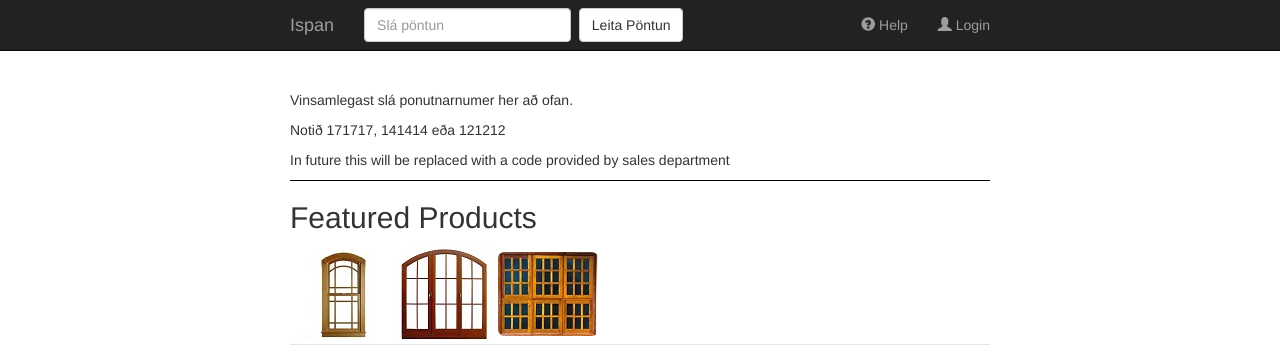
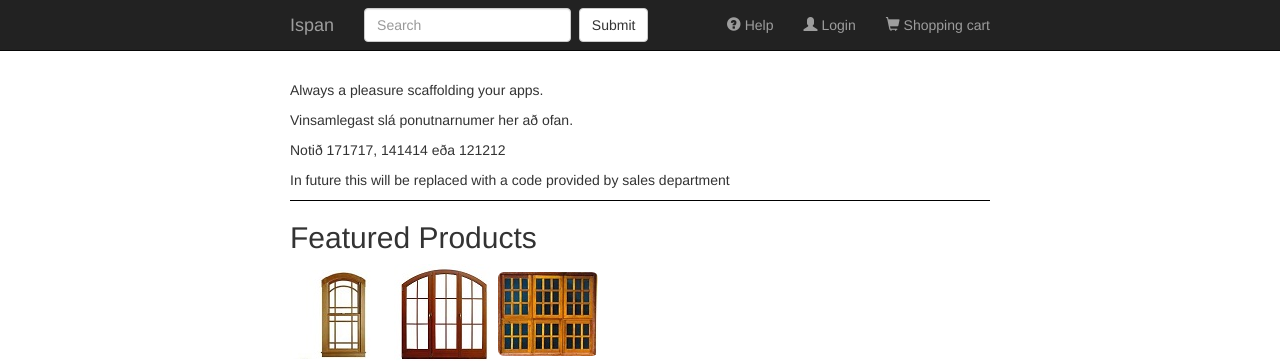
Before and after one commit to sergeyse/rack, a website: page app/index.html in a window 1280 px wide. Shown: the top 361 px of the page. Drawn offline with nearby package versions, Linux system fonts and the light colour scheme; some packages are replaced by stand-ins of ours; files that its build step writes are made by us from their sources.

Commit message:
changed index.html

```diff
--- a/Gruntfile.js
+++ b/Gruntfile.js
@@ -255,7 +255,7 @@ module.exports = function (grunt) {
             '*.{ico,png,txt}',
             '.htaccess',
             '*.html',
-            'views/{,*/}*.html',
+            'views/{,**/*}*.html',
             'bower_components/**/*',
             'images/{,*/}*.{webp}',
             'fonts/*',
--- a/app/index.html
+++ b/app/index.html
@@ -60,6 +60,7 @@
         <script src="scripts/app.js"></script>
         <script src="scripts/controllers/main.js"></script>
     <script src="scripts/controllers/search.js"></script>
+    <script src="scripts/directive/navbardir.js"></script>
         <!-- endbuild -->
 </body>
 </html>
--- a/app/views/main.html
+++ b/app/views/main.html
@@ -1,33 +1,7 @@
 
 
     Always a pleasure scaffolding your apps.
-    <!-- Navbar -->
-    <div class="navbar navbar-inverse navbar-fixed-top">
-        <div class="container">
-            <div class="navbar-header">
-                <button type="button" class="navbar-toggle" data-toggle="collapse" data-target=".navbar-collapse">
-                    <span class="icon-bar"></span>
-                    <span class="icon-bar"></span>
-                    <span class="icon-bar"></span>
-                </button>
-                <a class="navbar-brand" href="#/">Ispan</a>
-            </div>
-            <div class="navbar-collapse collapse">
-                <form class="navbar-form navbar-left navbar-input-group" role="search">
-                    <div class="form-group">
-                        <input  ng-model="query" type="text" class="form-control" placeholder="Slá pöntun">
-                    </div>&nbsp;
-                    <a href="#/search/{{ query }}" class="btn btn-default" id="get-data-btn">Leita Pöntun</a>
-                </form>
-                <ul class="nav navbar-nav navbar-right">
-                    <li><a href="#/help"><span class="glyphicon glyphicon-question-sign"></span> Help</a></li>
-                    <li><a href="#/login"><span class="glyphicon glyphicon-user"></span> Login</a></li>
 
-                </ul>
-            </div>
-        </div>
-    </div>
-    <br/><br/><br/>
     <!-- / Navbar -->
             <div>
               <p></p>
```
Also changed, not shown: 1 other file.
